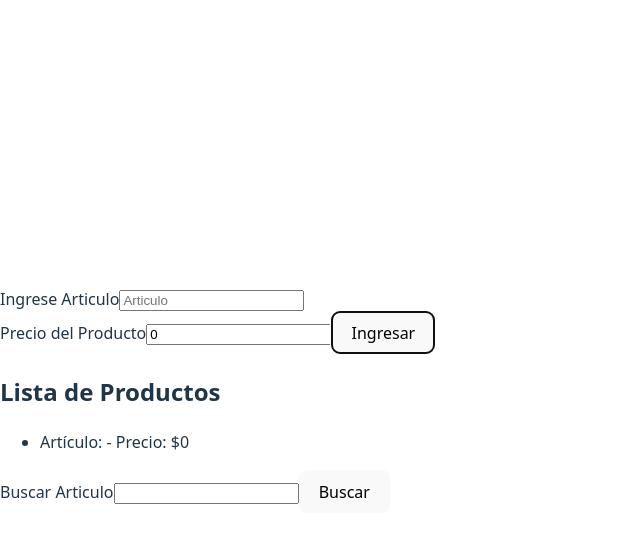
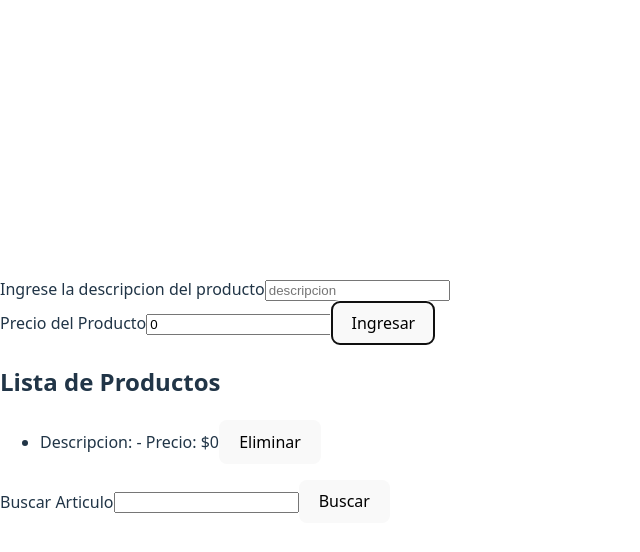
Before and after one commit to Franco46-ochoa/pv_tp3_grupo1, a React (Vite) app: page / in a window 1280 px wide. Both pictures are taken after a click on the button "Ingresar". Shown: the top 552 px of the page, without its empty margins (0-640 px from the left). Built offline with nearby package versions, Linux system fonts and the light colour scheme.

Commit message:
Commit Modificacion de componentes

```diff
--- a/src/Componentes/TaskInput.jsx
+++ b/src/Componentes/TaskInput.jsx
@@ -1,23 +1,23 @@
 import { useState } from "react";
 function TaskInput (props){
     const [Productos, setProductos] = props.Productos;
-    const [Articulo, setArticulo]=useState('');
-    const [Precio, setPrecio]= useState(0);
+    const [descripcion, setdescripcion]=useState('');
+    const [precio, setprecio]= useState(0);
     const handleSubmit=()=>{
-        const existe = Productos.some(producto => producto.Articulo.toLowerCase() === Articulo.toLowerCase()); // verificamos si exciste el articulo y  sin importar si están en mayúsculas o minúsculas)
+        const existe = Productos.some(producto => producto.descripcion.toLowerCase() === descripcion.toLowerCase()); // verificamos si exciste el articulo y  sin importar si están en mayúsculas o minúsculas)
         if (existe) {
             alert('Este artículo ya fue ingresado.');
             return; // corto acá, no sigue agregando
           }
-        setProductos([...Productos, {Articulo:Articulo, Precio:Precio}]);
+        setProductos([...Productos, {descripcion:descripcion, precio:precio}]);
     }
     return (
         <div>
-            <label>Ingrese Articulo</label>
-            <input type="text" value={Articulo} placeholder="Articulo" onChange={e => setArticulo(e.target.value)}/>
+            <label>Ingrese la descripcion del producto</label>
+            <input type="text" value={descripcion} placeholder="descripcion" onChange={e => setdescripcion(e.target.value)}/>
             <br/>
             <label>Precio del Producto</label>
-            <input type="number" step={0.01} value={Precio}  placeholder="Ingrese el precio" onChange={e => setPrecio(parseFloat(e.target.value) || 0)} />
+            <input type="number" step={0.01} value={precio}  placeholder="Ingrese el precio" onChange={e => setprecio(parseFloat(e.target.value) || 0)} />
             <button type="submit" onClick={handleSubmit}>Ingresar</button>
         </div>
     )
--- a/src/Componentes/TaskItem.jsx
+++ b/src/Componentes/TaskItem.jsx
@@ -21,9 +21,7 @@ function TaskItem({ Productos }) { // Recibe la lista de Productos como prop
     <div>
       <label>Buscar Articulo</label>
       <input
-        type="text"
-        value={inputValue}
-        onChange={(e) => setInputValue(e.target.value)}
+        type="text" value={inputValue} onChange={(e) => setInputValue(e.target.value)}
       />
       <button type="button" onClick={handleSubmit}>
         Buscar
@@ -31,8 +29,8 @@ function TaskItem({ Productos }) { // Recibe la lista de Productos como prop
 
       {productoEncontrado && (
         <h3>
-          Artículo: {productoEncontrado.Articulo} - Precio: $
-          {productoEncontrado.Precio}
+          Artículo: {productoEncontrado.descripcion} - Precio: $
+          {productoEncontrado.precio}
         </h3>
       )}
     </div>
--- a/src/Componentes/TaskList.jsx
+++ b/src/Componentes/TaskList.jsx
@@ -1,11 +1,12 @@
-function TaskItem({ Productos }) {
+function TaskList({ Productos }) {
     return (
       <div>
         <h2>Lista de Productos</h2>
         <ul>
           {Productos.map((producto, index) => (
             <li key={index}>
-              Artículo: {producto.Articulo} - Precio: ${producto.Precio}
+              Descripcion: {producto.descripcion} - Precio: ${producto.precio}
+              <button type="button" >Eliminar</button>
             </li>
           ))}
         </ul>
@@ -13,4 +14,4 @@ function TaskItem({ Productos }) {
     );
 }
 
-export default TaskItem;
+export default TaskList;
```
